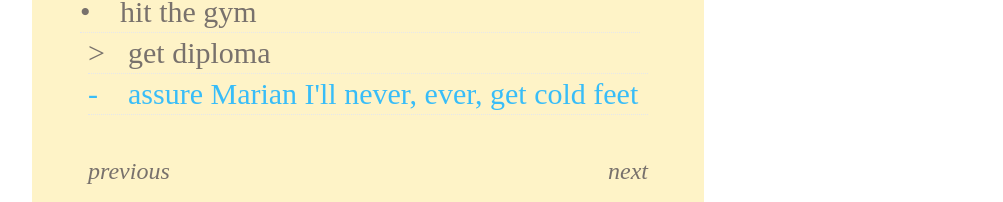
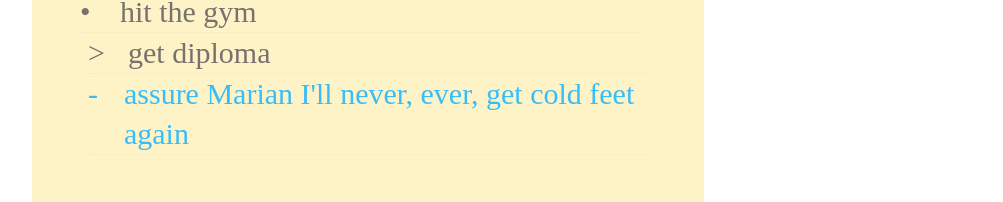
Before and after one commit to michaelignacio/marians-heart, a Next.js app: page /page-5 in a window 1280 px wide. Shown: the part 693-895 px from the top of the page, without its empty margins (138-1141 px from the left). Built offline with nearby package versions, Linux system fonts and the light colour scheme; a web font is replaced by a local one.

Commit message:
Update wording

```diff
--- a/data/page-2.js
+++ b/data/page-2.js
@@ -49,7 +49,7 @@ const days = [
       },
       {
         indicator: '-',
-        name: "she'll be at Cebu whole week next week :/ ",
+        name: "she'll be in Cebu whole week next week :/ ",
       },
       {
         indicator: '*',
--- a/data/page-5.js
+++ b/data/page-5.js
@@ -53,7 +53,7 @@ const days = [
       },
       {
         indicator: '-',
-        name: "assure Marian I'll never, ever, get cold feet",
+        name: "assure Marian I'll never, ever, get cold feet again",
       },
     ],
   },
```
